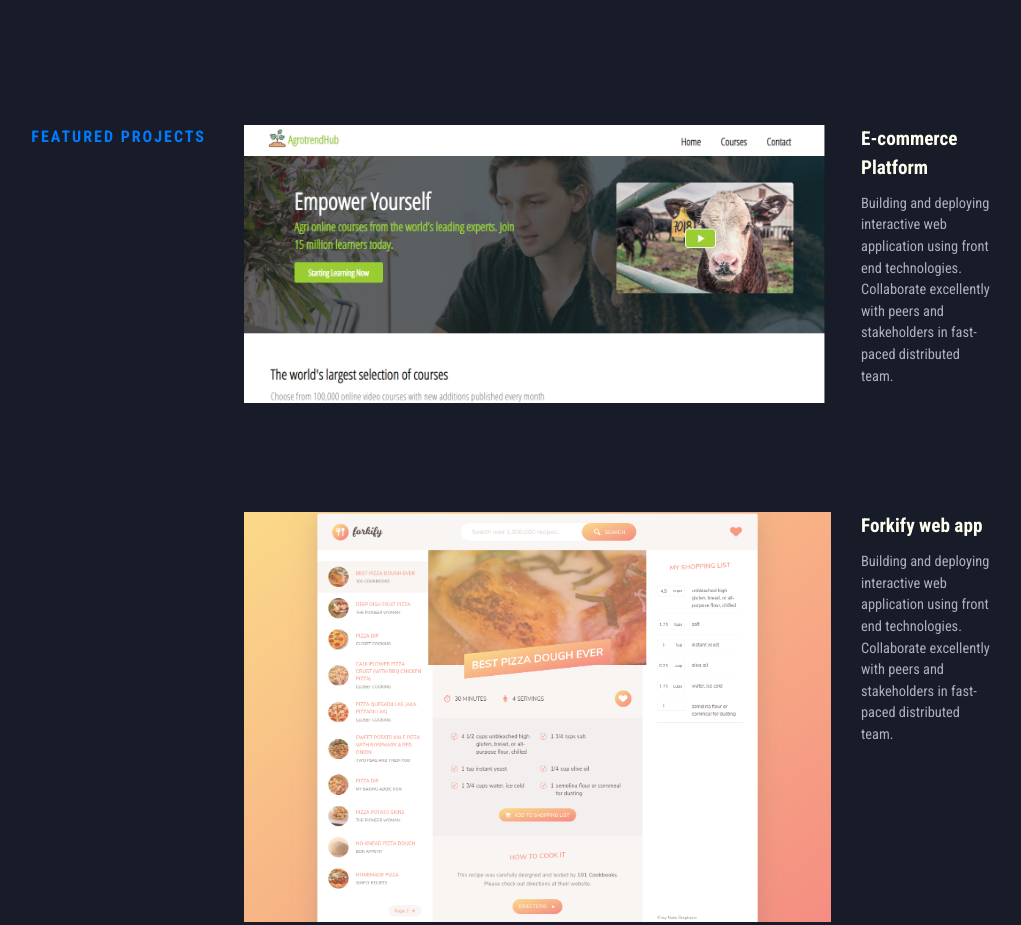
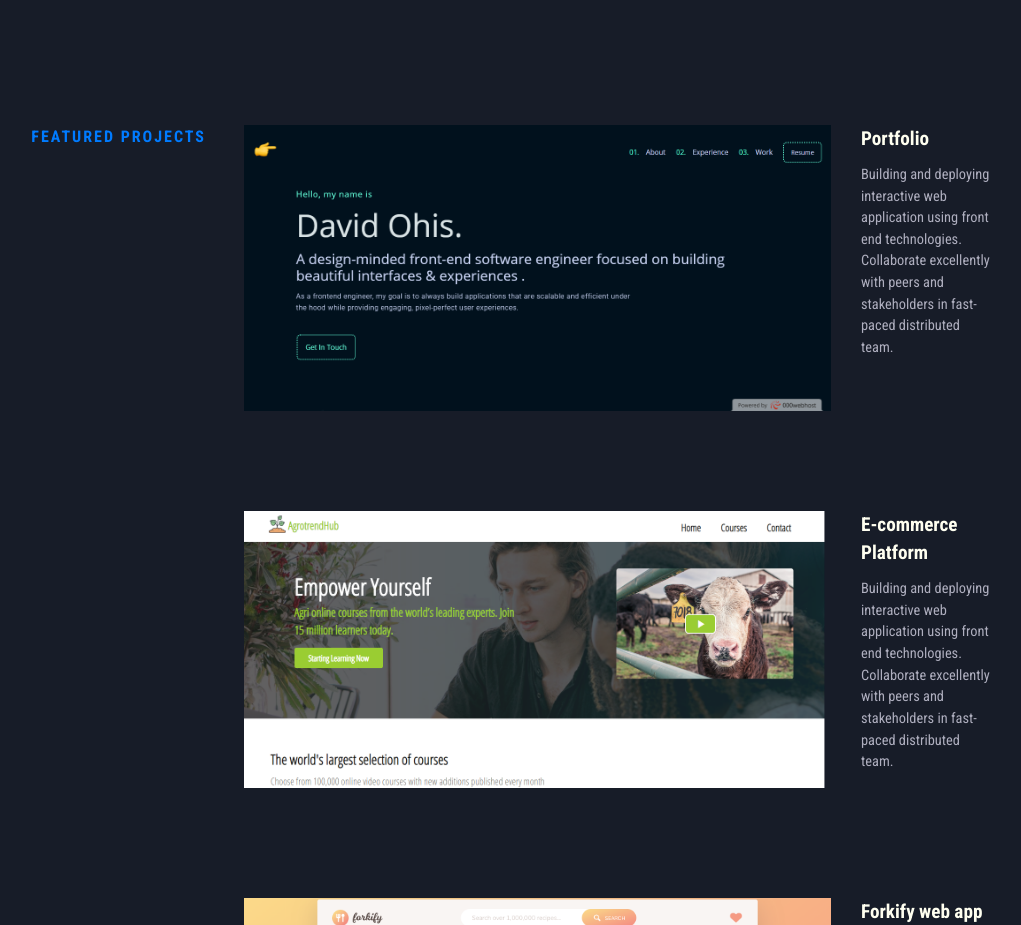
Before and after one commit to Davidohis/Dev-Portfoilo, a website: page index.html in a window 1280 px wide. Shown: the part 2320-3245 px from the top of the page, without its empty margins (174-1195 px from the left). Drawn offline with Linux system fonts and the light colour scheme.

Commit message:
Update index.html

```diff
--- a/index.html
+++ b/index.html
@@ -134,6 +134,22 @@
             <section class="section featured-projects">
                 <div class="section__title">Featured Projects</div>
                 <div class="section__content">
+                    <div class="project  portfolio">
+                        <figure class="project__pic">
+                            <a href="https://davidigheose.netlify.app" target="_blank">
+                                <img src="img/project/portfolio.png" alt="portfolio photo">
+                            </a>
+                        </figure>
+                        <figcaption class="project__caption">
+                            <div class="project__name">
+                                <a href="https://davidigheose.netlify.app" target="_blank">Portfolio </a>
+                            </div>
+                            <p>
+                                Building and deploying interactive web application using front end technologies.
+                                Collaborate excellently with peers and stakeholders in fast-paced distributed team.
+                            </p>
+                        </figcaption>
+                    </div>
                     <div class="project  ecommerce-platform">
                         <figure class="project__pic">
                             <a href="https://github.com/Davidohis/ecommerce-website" target="_blank">
```
